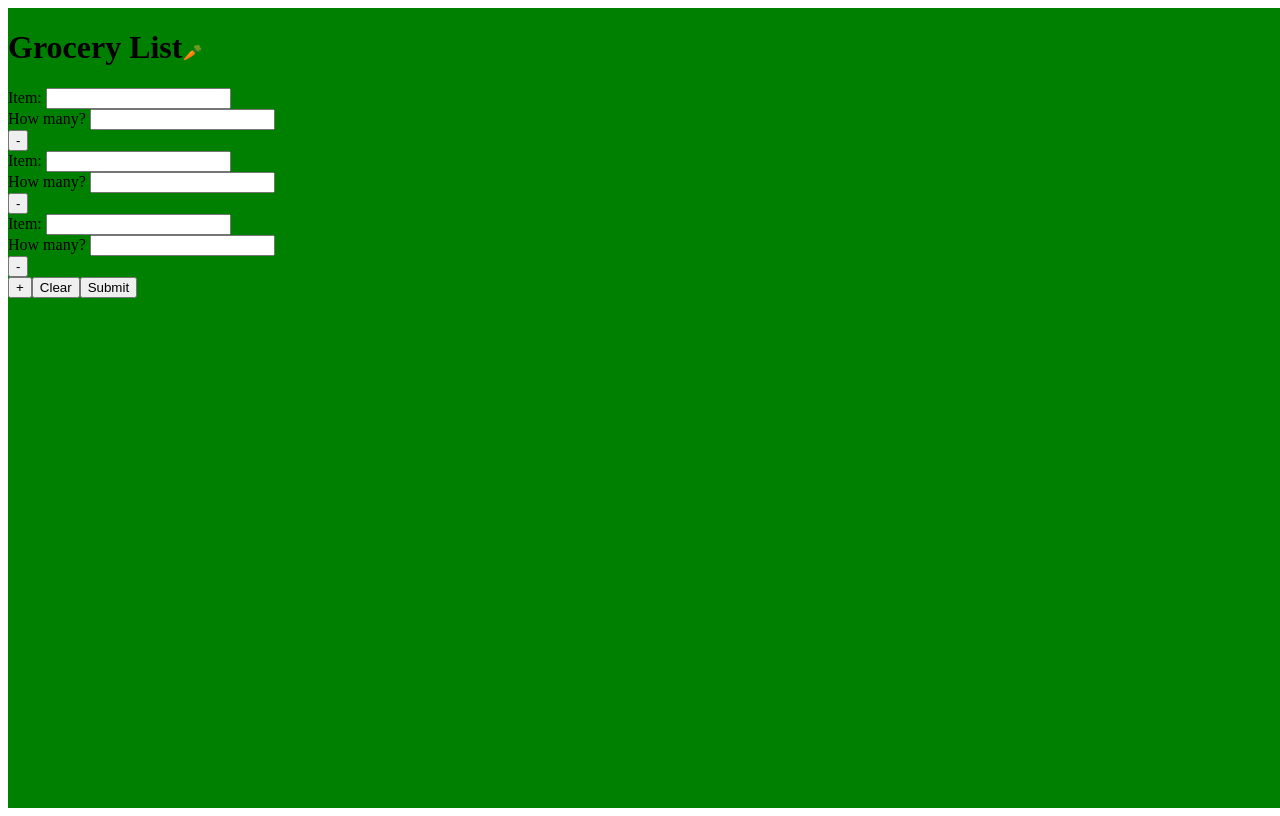
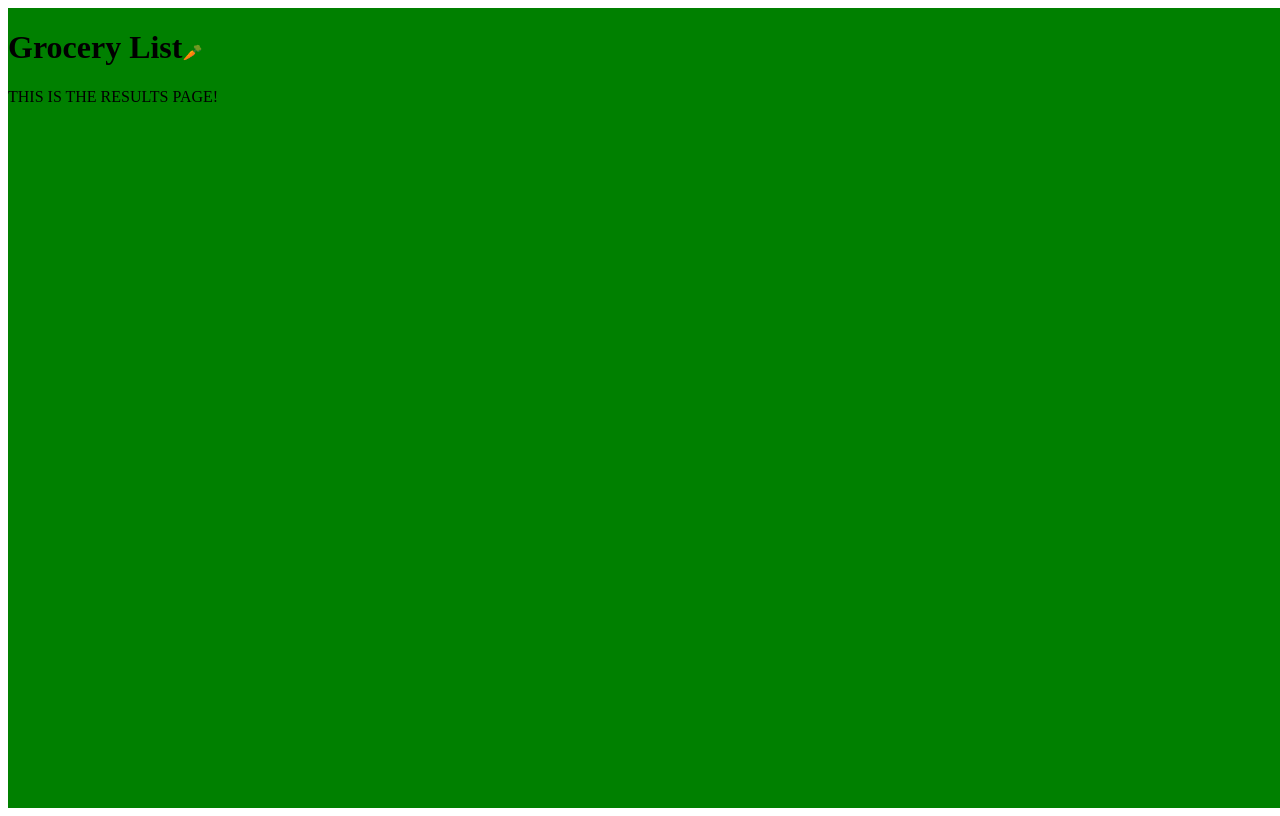
Before and after one commit to Remember-life/grocery-list, a React (Create React App) app in the folder client/: page /results in a window 1280 px wide. Built offline with nearby package versions, Linux system fonts and the light colour scheme; the HTML template or start-up script is replaced by a standard one.

Commit message:
react router setup in app, main

```diff
--- a/client/src/App.jsx
+++ b/client/src/App.jsx
@@ -1,6 +1,7 @@
 import React from 'react';
 import { BrowserRouter as Router, Switch, Route, Link } from 'react-router-dom';
 import Main from './Main.jsx';
+import Results from './Results.jsx';
 
 function App () {
 
@@ -8,7 +9,10 @@ function App () {
     <div className="main" style={main}>
       <h1 style={header}>Grocery List</h1>
       <div className="carrot" style={carrot}>🥕</div>
-      <Main />
+      <Switch>
+        <Route exact path="/"><Main /></Route>
+        <Route path="/results"><Results /></Route>
+      </Switch>
     </div>
   )
 
--- a/client/src/Main.jsx
+++ b/client/src/Main.jsx
@@ -1,5 +1,6 @@
 import React, { useState } from 'react';
 import { BrowserRouter as Router, Switch, Route, Link } from 'react-router-dom';
+import Results from './Results.jsx';
 import axios from 'axios';
 
 function Main () {
@@ -13,6 +14,7 @@ function Main () {
   const handleSubmit = e => {
     e.preventDefault();
     console.log('inputFields', inputFields);
+
   }
 
   const handleInputChange = (index, event) => {
@@ -90,7 +92,10 @@ function Main () {
         <div>
           <button type="button" onClick={() => handleAddFields()}>+</button>
           <button type="button" onClick={handleClear}>Clear</button>
-          <button type="submit" onSubmit={handleSubmit}>Submit</button>
+          <button type="submit" onSubmit={handleSubmit}>
+            <Link to="/results">Submit</Link>
+          </button>
+
         </div>
       </form>
     </>
@@ -104,7 +109,7 @@ const container = {
 }
 
 const input = {
-  width: "50%",
+  width: "70%",
 }
 
 
--- /dev/null
+++ b/client/src/Results.jsx
@@ -0,0 +1,14 @@
+import React, { useState } from 'react';
+import { BrowserRouter as Router, Switch, Route, Link } from 'react-router-dom';
+import axios from 'axios';
+
+function Results () {
+  return (
+    <div>
+      THIS IS THE RESULTS PAGE!
+    </div>
+  )
+}
+
+
+export default Results;
```
Also changed, not shown: client/src/Profile.jsx (added).
